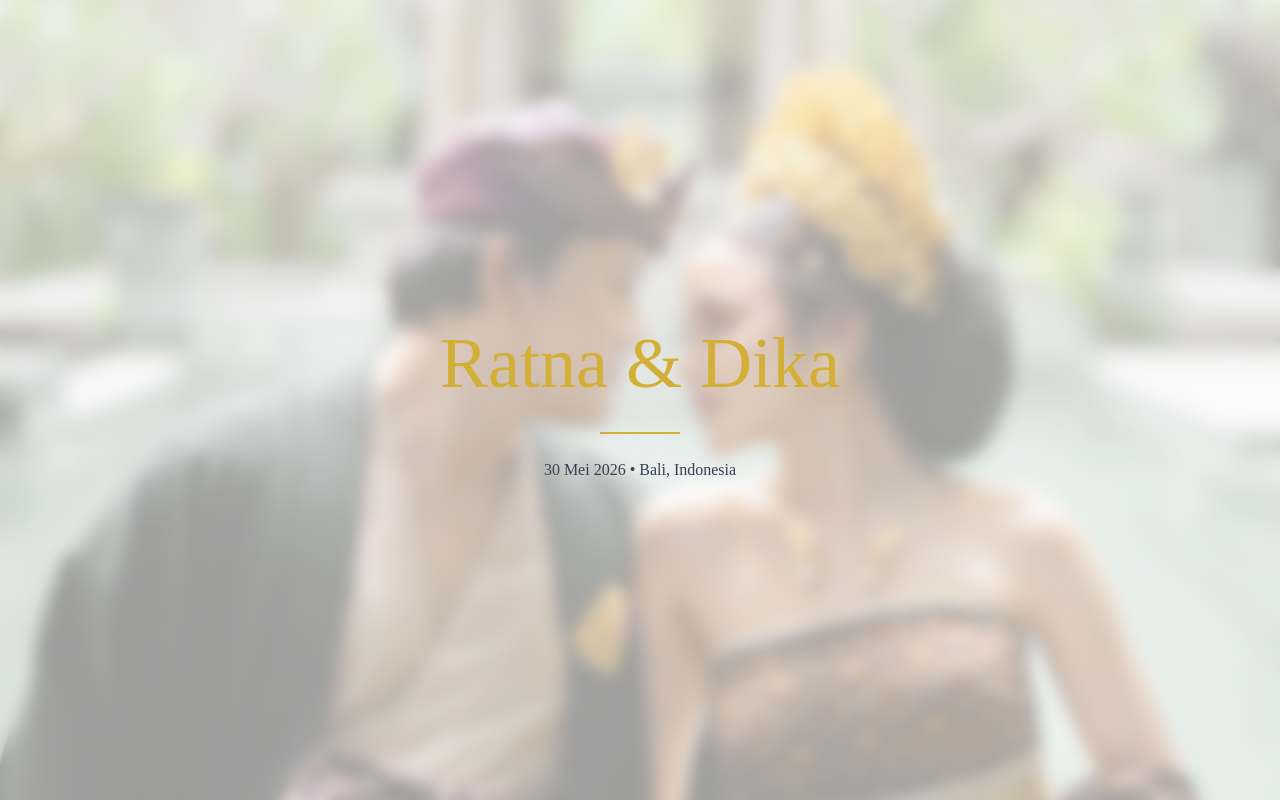
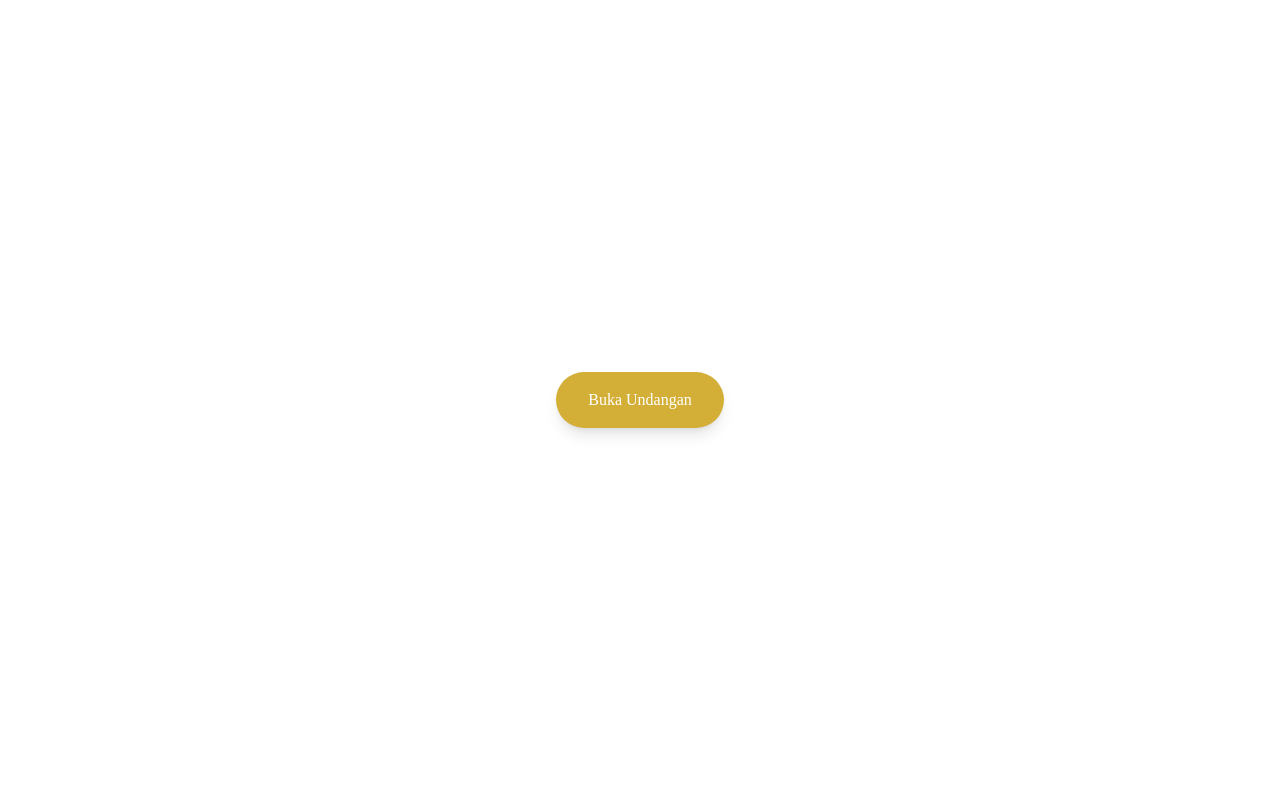
Before and after one commit to AgusDana1/wedding-invitation, a React (Vite) app: page / in a window 1280 px wide. Shown: the top 800 px of the page. Built offline with nearby package versions, Linux system fonts and the light colour scheme.

Commit message:
penambahan audio 2

```diff
--- a/src/layouts/MainLayout.jsx
+++ b/src/layouts/MainLayout.jsx
@@ -1,48 +1,47 @@
+import { useRef, useState } from "react";
 import Particles from "@tsparticles/react";
 import { loadSlim } from "@tsparticles/slim";
 import leafImg from '../assets/images/bunga.png';
-import audio from '../assets/music/SeribuBidadari.mp3';
+import audioFile from '../assets/music/SeribuBidadari.mp3';
 
 export default function MainLayout({ children }) {
+
+  const audioRef = useRef(null);
+  const [isPlaying, setIsPlaying] = useState(false);
 
   const particlesInit = async (engine) => {
     await loadSlim(engine);
   };
 
+  const playMusic = () => {
+    if (audioRef.current) {
+      audioRef.current.play();
+      setIsPlaying(true);
+    }
+  };
+
   return (
     <div className="relative overflow-hidden bg-cream min-h-screen">
 
-      {/* LEAF EFFECT */}
+      {/* PARTICLES */}
       <Particles
         id="tsparticles"
         init={particlesInit}
         options={{
           fullScreen: { enable: false },
-
           particles: {
-            number: {
-              value: 15,
-            },
-
+            number: { value: 15 },
             move: {
               enable: true,
               speed: 1,
               direction: "bottom",
+              gravity: { enable: true, acceleration: 0.2 },
               outModes: { default: "out" },
-              gravity: {
-                enable: true,
-                acceleration: 0.2, // jatuh natural
-              },
             },
-
             rotate: {
               value: { min: 0, max: 360 },
-              animation: {
-                enable: true,
-                speed: 5,
-              },
+              animation: { enable: true, speed: 5 },
             },
-
             shape: {
               type: "image",
               image: {
@@ -51,23 +50,29 @@ export default function MainLayout({ children }) {
                 height: 32,
               },
             },
-
-            size: {
-              value: { min: 15, max: 30 },
-            },
-
-            opacity: {
-              value: 0.8,
-            },
+            size: { value: { min: 15, max: 30 } },
+            opacity: { value: 0.8 },
           },
         }}
         className="absolute inset-0 z-0 pointer-events-none"
       />
 
-      {/* Background music */}
-            <audio autoPlay loop>
-                <source src={audio} type="audio/mp3"/>
-            </audio>
+      {/* AUDIO */}
+      <audio ref={audioRef} loop>
+        <source src={audioFile} type="audio/mp3" />
+      </audio>
+
+      {/* OPEN BUTTON */}
+      {!isPlaying && (
+        <div className="fixed inset-0 bg-white flex items-center justify-center z-50">
+          <button
+            onClick={playMusic}
+            className="px-8 py-4 bg-gold text-white rounded-full shadow-lg"
+          >
+            Buka Undangan
+          </button>
+        </div>
+      )}
 
       {/* CONTENT */}
       <div className="relative z-10">
```
